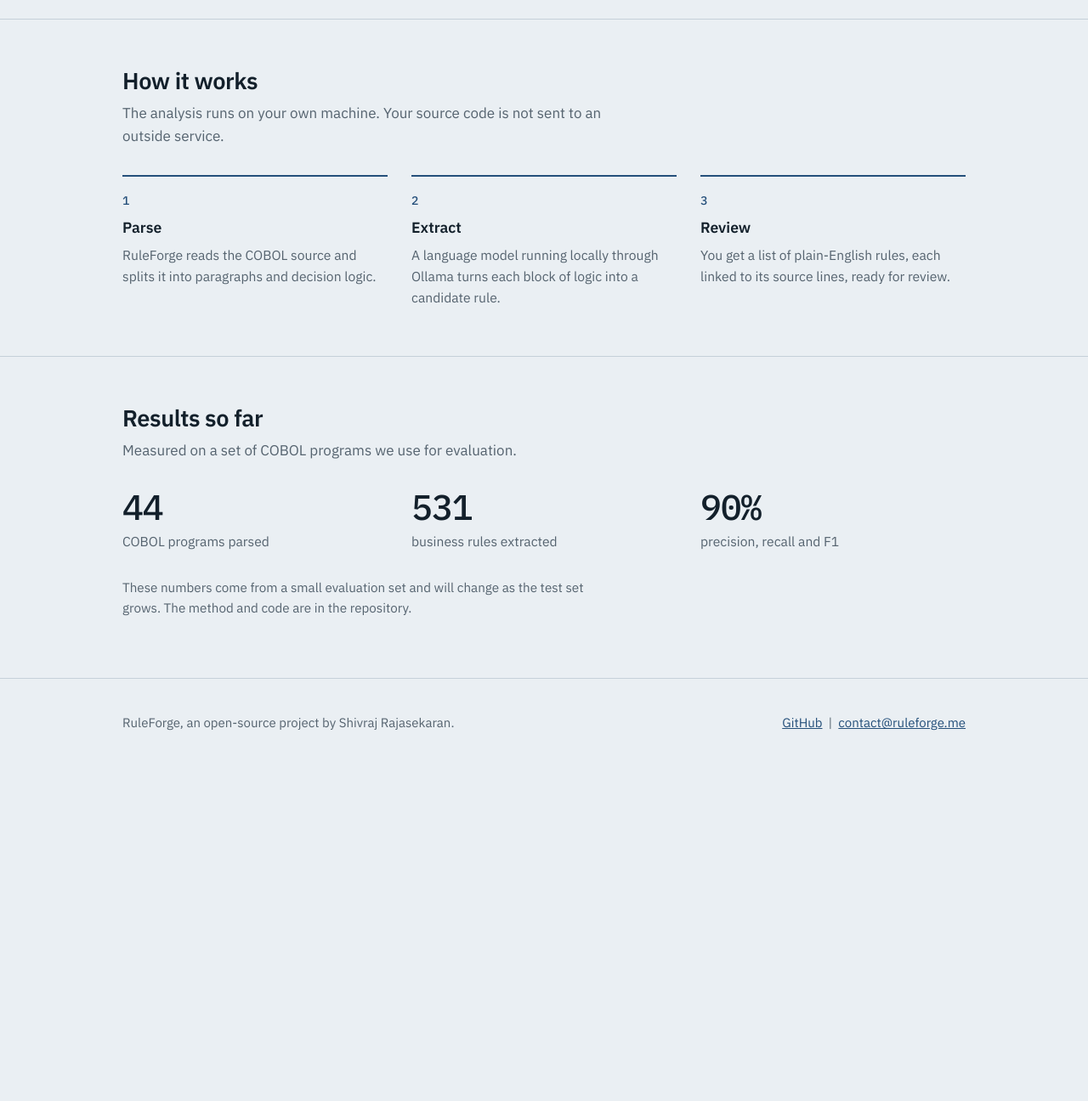
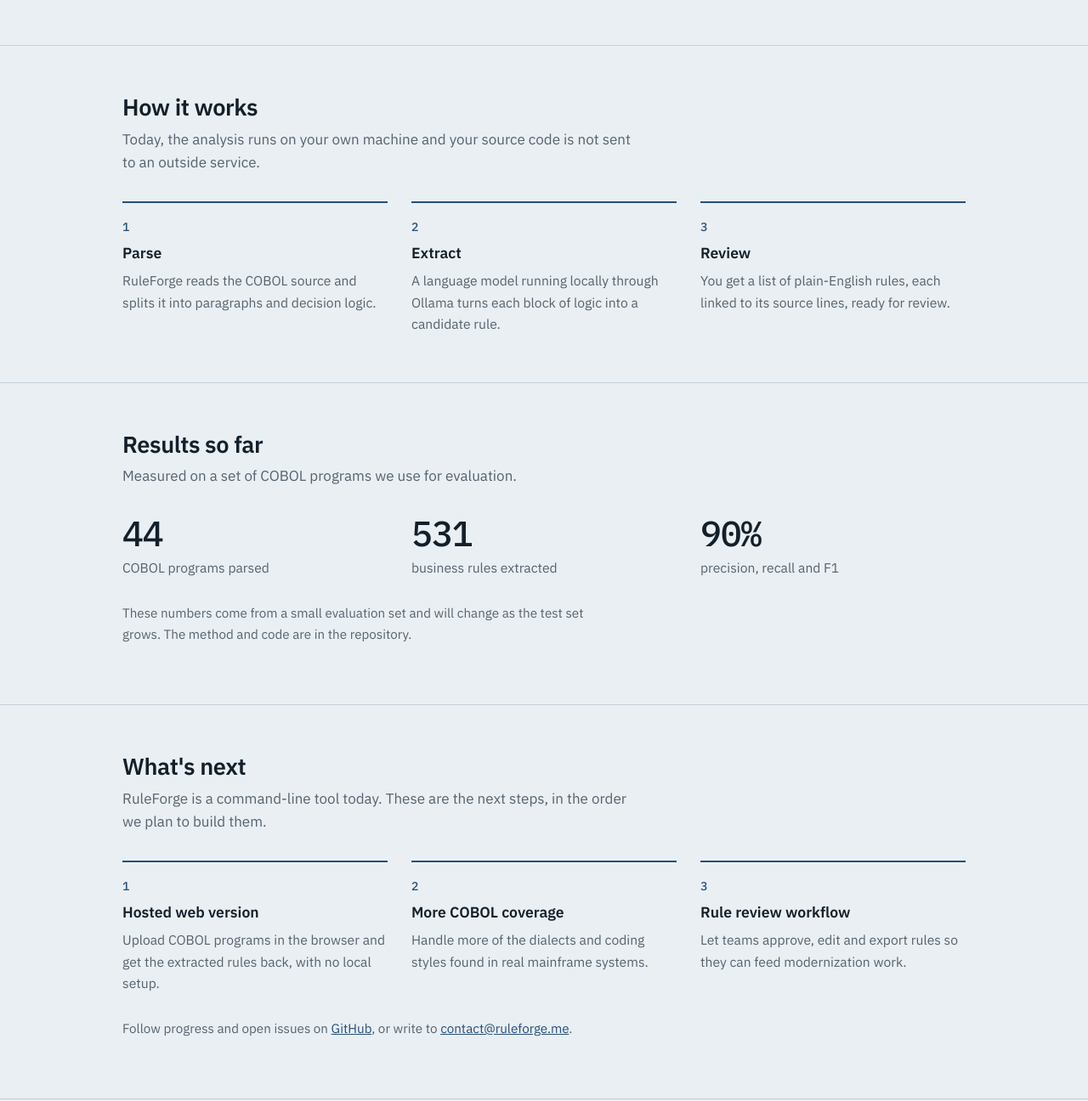
Before and after one commit to ShivrajR369/ShivrajR369.github.io, a plain HTML site: page index.html in a window 1280 px wide. Shown: the part 835-2131 px from the top of the page at 85% size. Before the commit the page ends 1754 px from the top, so only its background shows below. Drawn offline with Linux system fonts and the light colour scheme.

Commit message:
Update index.html
Updated

```diff
--- a/index.html
+++ b/index.html
@@ -78,7 +78,7 @@
 <header>
   <div class="wrap">
     <a class="brand" href="#">RuleForge</a>
-    <nav><a href="#how">How it works</a><a href="#results">Results</a><a href="https://github.com/ShivrajRajasekaran/RuleForge">GitHub</a></nav>
+    <nav><a href="#how">How it works</a><a href="#results">Results</a><a href="#roadmap">Roadmap</a><a href="https://github.com/ShivrajRajasekaran/RuleForge">GitHub</a></nav>
   </div>
 </header>
 
@@ -86,12 +86,12 @@
 <div class="wrap">
   <div class="hero">
     <h1>Business rules, recovered from COBOL.</h1>
-    <p class="lead">RuleForge reads legacy COBOL programs and writes out the business rules inside them as plain-English statements, so teams can modernize mainframe systems without guessing what the old code does.</p>
+    <p class="lead">An open-source AI developer tool for mainframe modernization, with hosted services on the roadmap. RuleForge reads legacy COBOL programs and writes out the business rules inside them as plain-English statements, so teams can modernize without guessing what the old code does.</p>
     <div class="btns">
       <a class="btn primary" href="https://github.com/ShivrajRajasekaran/RuleForge">View on GitHub</a>
       <a class="btn" href="mailto:contact@ruleforge.me">contact@ruleforge.me</a>
     </div>
-    <p class="status">Open source, early-stage, and in active development.</p>
+    <p class="status">Open source, early-stage, and in active development. A hosted version is planned.</p>
 
     <div class="pair" aria-label="Example of a COBOL fragment and the rule RuleForge extracts">
       <div>
@@ -113,7 +113,7 @@
 <section id="how">
   <div class="wrap">
     <h2>How it works</h2>
-    <p class="sub">The analysis runs on your own machine. Your source code is not sent to an outside service.</p>
+    <p class="sub">Today, the analysis runs on your own machine and your source code is not sent to an outside service.</p>
     <ol class="steps">
       <li><h3>Parse</h3><p>RuleForge reads the COBOL source and splits it into paragraphs and decision logic.</p></li>
       <li><h3>Extract</h3><p>A language model running locally through Ollama turns each block of logic into a candidate rule.</p></li>
@@ -134,6 +134,19 @@
     <p class="note">These numbers come from a small evaluation set and will change as the test set grows. The method and code are in the repository.</p>
   </div>
 </section>
+
+<section id="roadmap">
+  <div class="wrap">
+    <h2>What's next</h2>
+    <p class="sub">RuleForge is a command-line tool today. These are the next steps, in the order we plan to build them.</p>
+    <ol class="steps">
+      <li><h3>Hosted web version</h3><p>Upload COBOL programs in the browser and get the extracted rules back, with no local setup.</p></li>
+      <li><h3>More COBOL coverage</h3><p>Handle more of the dialects and coding styles found in real mainframe systems.</p></li>
+      <li><h3>Rule review workflow</h3><p>Let teams approve, edit and export rules so they can feed modernization work.</p></li>
+    </ol>
+    <p class="note">Follow progress and open issues on <a href="https://github.com/ShivrajRajasekaran/RuleForge">GitHub</a>, or write to <a href="mailto:contact@ruleforge.me">contact@ruleforge.me</a>.</p>
+  </div>
+</section>
 </main>
 
 <footer>
```
